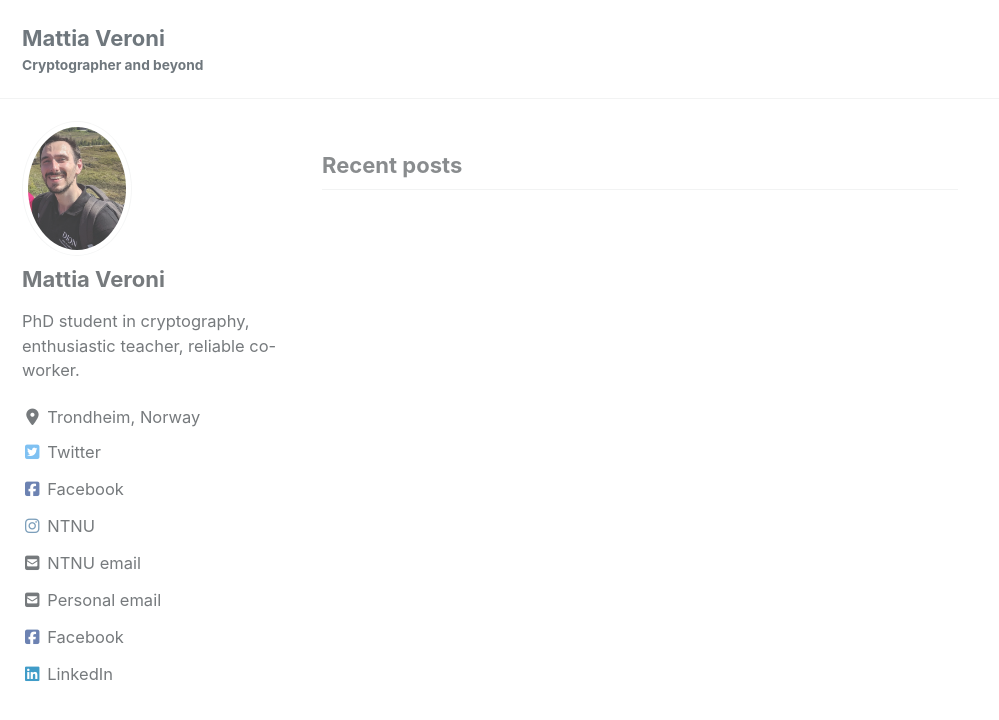
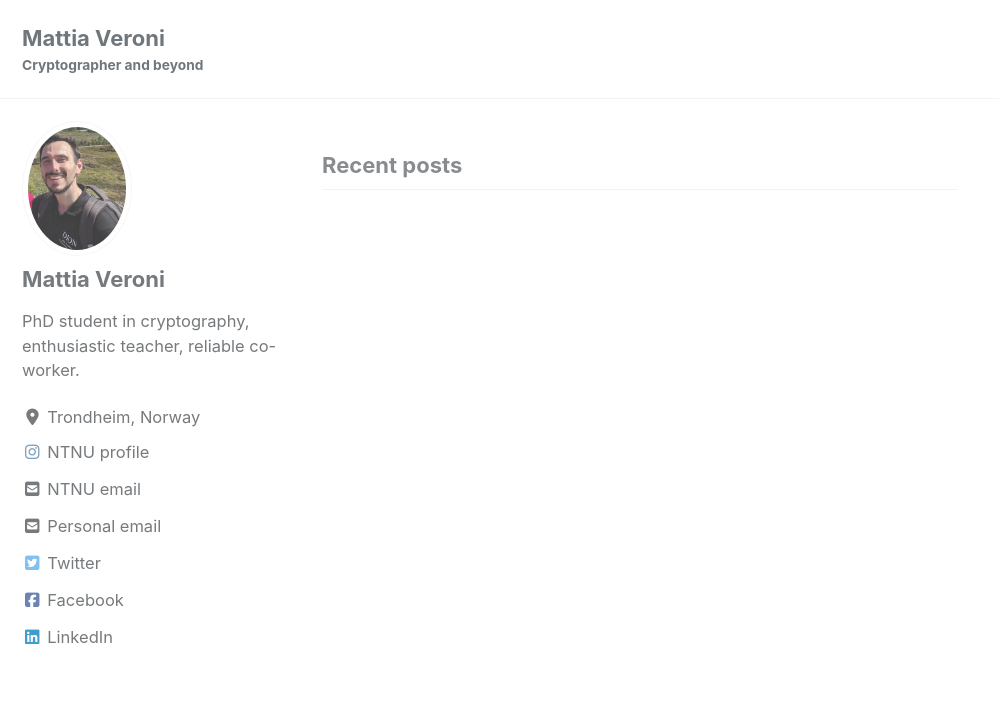
Before and after one commit to VeroniMattia/VeroniMattia.github.io, a Jekyll site: the page built from index.html, in a window 1280 px wide and 900 px high. Shown: the top 720 px of the window, without its empty margins (0-999 px from the left). Built offline with Jekyll 4.4.1, drawn with Linux system fonts in a browser that asks for light colours; cached includes are drawn as plain includes; nearby versions of some CDN libraries; the list of posts is cut into pages by our own code; some of the changed lines change nothing that is shown.

Commit message:
playing with links

```diff
--- a/_config.yml
+++ b/_config.yml
@@ -114,21 +114,9 @@ author:
   email            : "mailto:matthewveroni90@gmail.com"
   linkedin         : "https://www.linkedin.com/in/mattia-veroni-766a0a160/"
   facebook         : "https://www.facebook.com/Colosso90"
+  twitter          : "https://twitter.com/VeroniMattia"
   links:
-    - label: "Website"
-      icon: "fas fa-fw fa-link"
-       #url: "https://https://veronimattia.github.io/"
-    - label: "Twitter"
-      icon: "fab fa-fw fa-twitter-square"
-      url: "https://twitter.com/VeroniMattia"
-    - linkedin
-    - label: "Facebook"
-      icon: "fab fa-fw fa-facebook-square"
-      url: "https://www.facebook.com/Colosso90"
-    - label: "GitHub"
-      icon: "fab fa-fw fa-github"
-      # url: "https://github.com/"
-    - label: "NTNU"
+    - label: "NTNU profile"
       icon: "fab fa-fw fa-instagram"
       url: "https://www.ntnu.no/ansatte/mattia.veroni"
     - label: "NTNU email"
```
